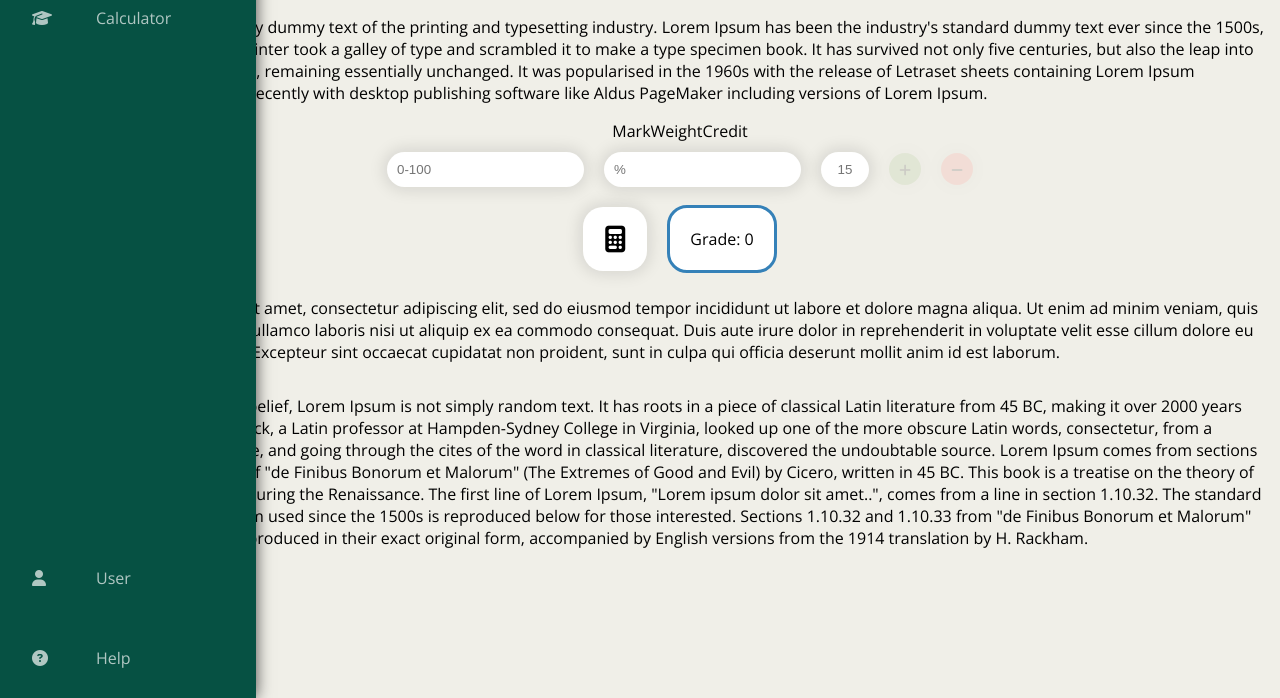
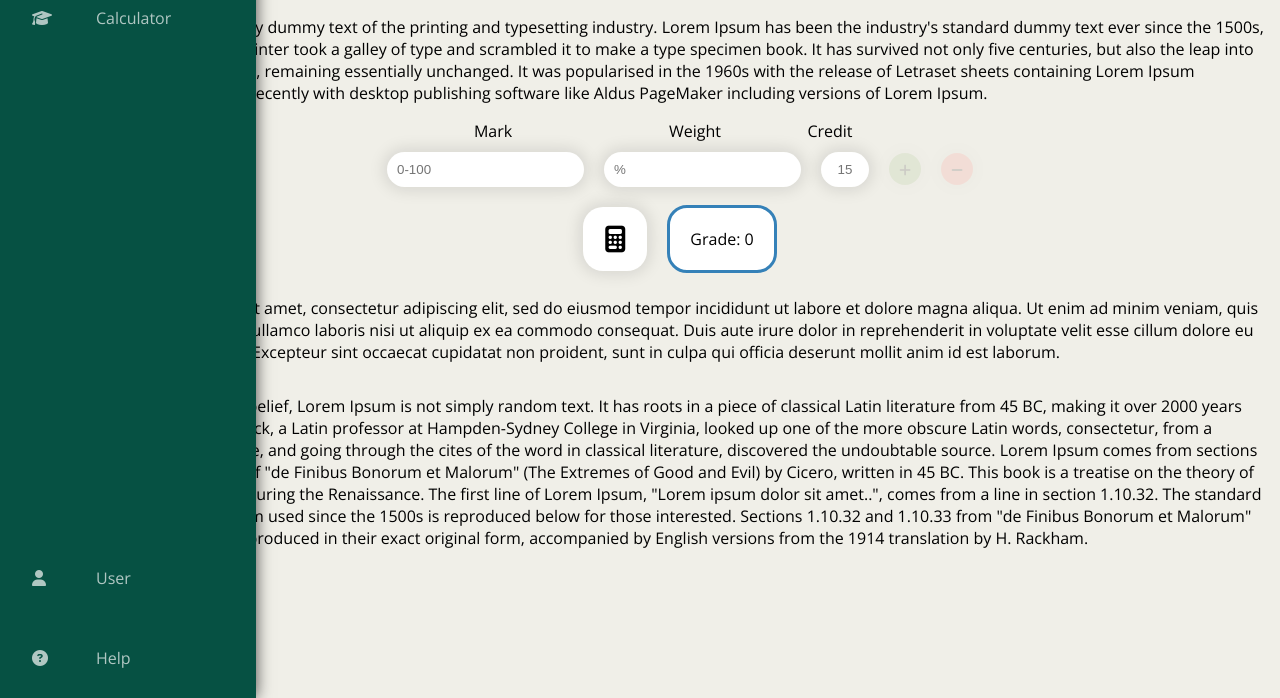
Before and after one commit to MCXpak/know-my-grade, a plain HTML site: page index.html in a window 1280 px wide. Shown: the part 102-800 px from the top of the page. Drawn offline with nearby package versions, Linux system fonts and the light colour scheme.

Commit message:
fixed input titles

```diff
--- a/index.html
+++ b/index.html
@@ -49,7 +49,7 @@
     <main>
         <h1>KNOWMYGRADE</h1>
         <div class="input-titles">
-            <div id="mark">Mark</div><div id="weight">Weight</div><div id="credit">Credit</div>
+            <div class="title-mark">Mark</div><div class="title-weight">Weight</div><div class="title-credit">Credit</div>
         </div>
         <div id="grades">
             <div id="grInput1" class="grade-div">
--- a/styles.css
+++ b/styles.css
@@ -49,28 +49,19 @@ main {
     justify-items: center;
 }
 
-
-
 h1 { grid-area: logo;}
 .test1  { grid-area: about;}
 .test2 {grid-area: info;}
+
 .input-titles {
-    grid-area: titles;
+    /*grid-area: titles;*/
     display: grid;
+    margin-left: -104px;
+    grid-template-columns: 202px 202px 68px;
     grid-template-areas:
-    "mark weight credit";
+    "mark gweight credit";
 
-    align-items: center;
-    justify-items: center;
 }
-
-/*
-.grade-div {
-    grid-area: calculator;
-    align-items: center;
-    justify-items: center;
-}
-*/
 
 /*-- Navbar */
 .navbar{
@@ -170,7 +161,7 @@ h1 { grid-area: logo;}
     opacity: 0;
 }
 
-.grade-div, .grade-button, .results-div, .input-titles {
+.grade-div, .grade-button, .results-div {
     display: flex;
     align-items: center;
     justify-content: center;
@@ -237,14 +228,17 @@ h1 { grid-area: logo;}
     transform: scale(1.1);
 }
 
-#mark {
+.title-mark {
     grid-area: mark;
+    text-align: center;
 }
 
-#weight {
-    grid-area: weight;
+.title-weight {
+    grid-area: gweight;
+    text-align: center;
 }
 
-#credit {
+.title-credit {
     grid-area: credit;
+    text-align: center;
 }
```
Also changed, not shown: script.js (+1 -31 lines).
